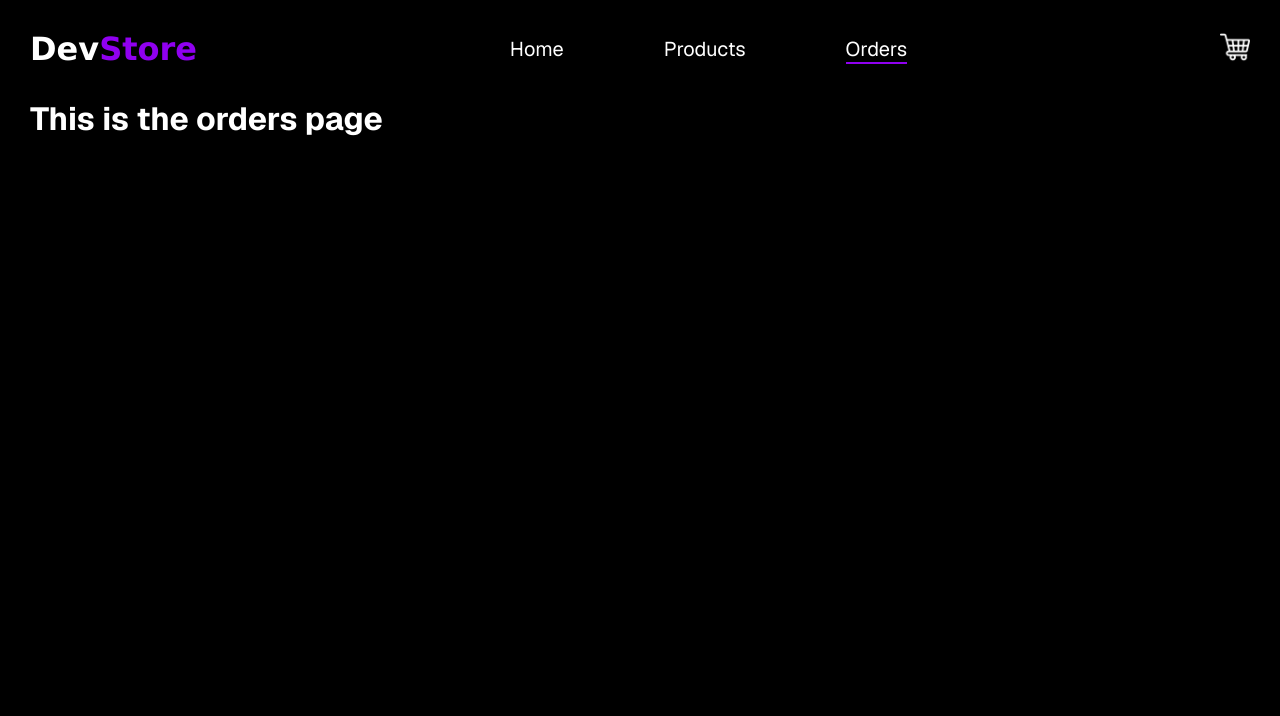
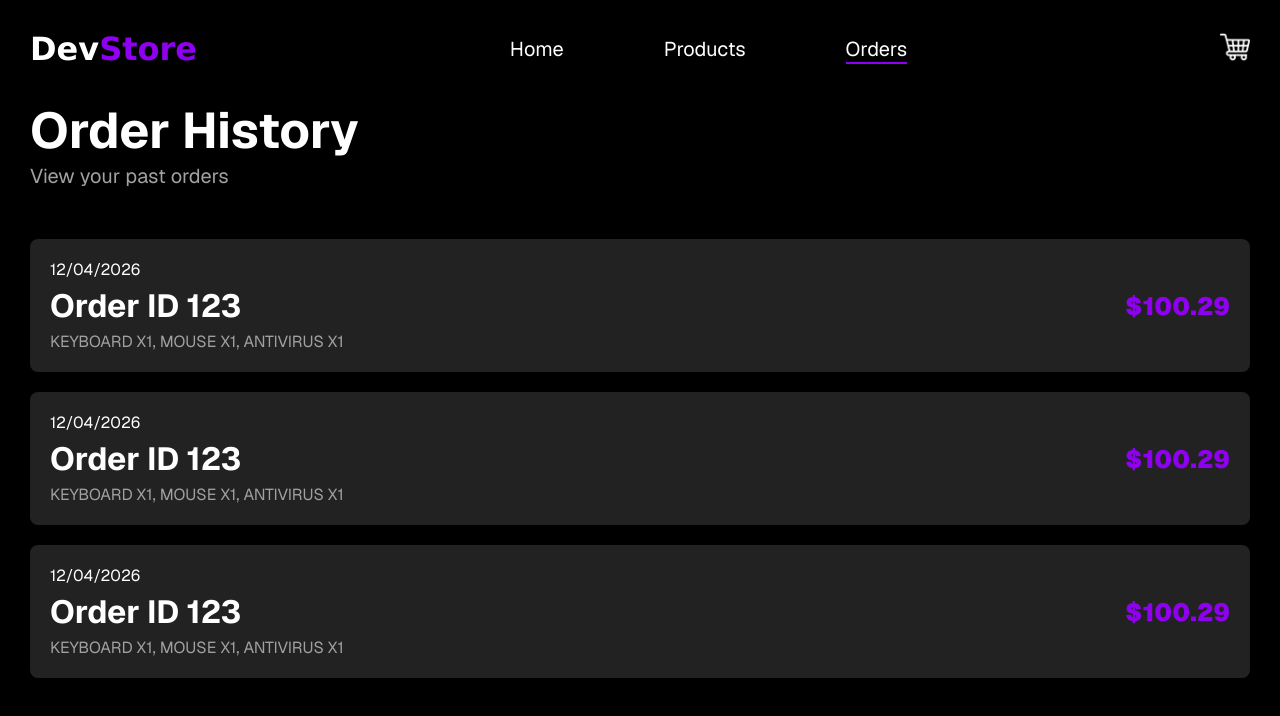
Before and after one commit to abelgideon/dev-store, a React (Vite) app: page /orders in a window 1280 px wide. Shown: the top 716 px of the page. Built offline with nearby package versions, Linux system fonts and the light colour scheme; a web font is replaced by a local one.

Commit message:
Design Order History page

```diff
--- /dev/null
+++ b/src/components/OrderItem.jsx
@@ -0,0 +1,14 @@
+function OrderItem() {
+  return (
+    <div className="order-item">
+      <div className="div order-item-left">
+        <p className="order-item-date">12/04/2026</p>
+        <h1>Order ID 123</h1>
+        <p className="order-item-items">Keyboard x1, Mouse x1, Antivirus x1</p>
+      </div>
+      <p className="order-item-right">$100.29</p>
+    </div>
+  );
+}
+
+export default OrderItem;
--- a/src/index.css
+++ b/src/index.css
@@ -547,3 +547,58 @@ body {
 }
 
 /* Checkout Page End */
+
+/* Order Page Start */
+
+.orders-header {
+  font-size: 50px;
+}
+
+.orders-sub {
+  font-size: 20px;
+  color: var(--dark-foreground-color);
+  margin-bottom: 50px;
+}
+
+.order-item {
+  display: flex;
+  justify-content: space-between;
+  align-items: center;
+  background-color: var(--gray-background);
+  padding: 20px;
+  border-radius: 8px;
+}
+
+.order-item-right {
+  color: var(--primary-purple);
+  font-size: 25px;
+  font-weight: 900;
+}
+
+.orders-items {
+  display: flex;
+  flex-direction: column;
+  gap: 20px;
+}
+
+.order-item-left {
+  display: flex;
+  flex-direction: column;
+  gap: 5px;
+}
+
+.order-item-items {
+  color: var(--dark-foreground-color);
+  text-transform: uppercase;
+}
+
+@media (max-width: 580px) {
+  .order-item {
+    flex-direction: column;
+    padding: 15px;
+    align-items: flex-start;
+    gap: 10px;
+  }
+}
+
+/* Order Page End */
--- a/src/pages/OrdersPage.jsx
+++ b/src/pages/OrdersPage.jsx
@@ -1,5 +1,18 @@
+import OrderItem from "../components/OrderItem";
+
 function OrdersPage() {
-  return <h1>This is the orders page</h1>;
+  return (
+    <>
+      <h1 className="orders-header">Order History</h1>
+      <p className="orders-sub">View your past orders</p>
+
+      <div className="orders-items">
+        <OrderItem />
+        <OrderItem />
+        <OrderItem />
+      </div>
+    </>
+  );
 }
 
 export default OrdersPage;
```
